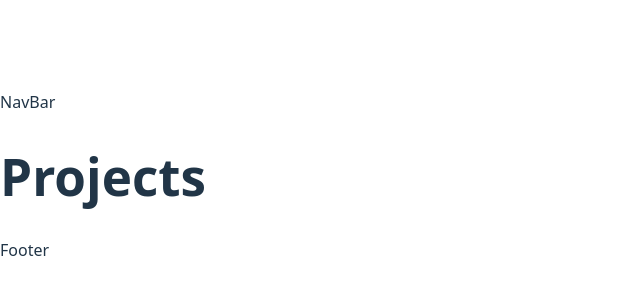
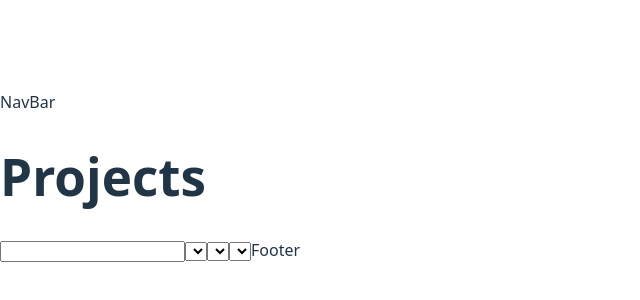
Before and after one commit to lautyt02/lautaro-trivino.com, a React (Vite) app: page /projects in a window 1280 px wide. Shown: the part 224-524 px from the top of the page, without its empty margins (0-640 px from the left). Built offline with nearby package versions, Linux system fonts and the light colour scheme.

Commit message:
Exported Search Component and added it to Projects page

```diff
--- a/src/components/index.js
+++ b/src/components/index.js
@@ -1,3 +1,4 @@
 import { Layout } from "./layout/layout"
 import { Card } from "./card/card"
-export {Layout, Card}
+import { Search } from "./search/search"
+export {Layout, Card, Search}
--- a/src/pages/projetcs/projects.jsx
+++ b/src/pages/projetcs/projects.jsx
@@ -1,7 +1,9 @@
+import { Search } from "../../components"
 const Projects = ()=>{
     return(
         <>
         <h1>Projects</h1>
+        <Search></Search>
         </>
     )
 }
```
